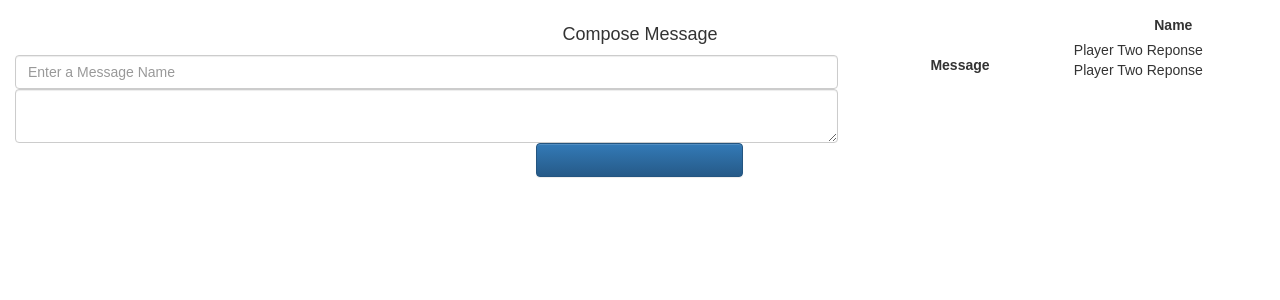
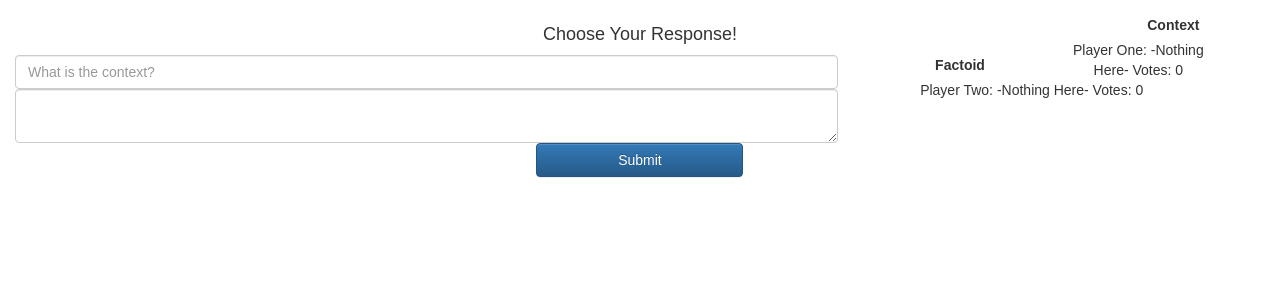
Before and after one commit to caelinsheahan/RabbitHole, a React (Create React App) app in the folder rabbithole/: page / in a window 1280 px wide. Shown: the top 300 px of the page. Built offline with nearby package versions, Linux system fonts and the light colour scheme.

Commit message:
voting kinda working

```diff
--- a/rabbithole/src/App.js
+++ b/rabbithole/src/App.js
@@ -13,23 +13,24 @@ class App extends Component {
     this.state = {
       name: '',
       body: '',
-      response: ['Player One Resonse', 'Player Two Reponse'],
+      response: ['-Nothing Here-', '-Nothing Here-'],
       votes: [0, 0]
     }
   }
   displayResponseOne = () => {
-    return this.state.response[0]
+    return "Player One: " + this.state.response[0]  + "  Votes: " + this.state.votes[0]
   }
   displayResponseTwo = () => {
-    return this.state.response[1]
+    return "Player Two: " + this.state.response[1] + "  Votes: " + this.state.votes[1]
   }
   nameChange = (e) => {
      this.setState({name: e.target.value});
   }
 
-  PlayerOneResponse = resp => {
+  PlayerOneResponse = () => {
     const response = this.state.response.slice(0)
-    response[0] = resp
+    const body = this.state.body.slice(0)
+    response[0] = body
     this.setState({ response: response })
   }
   PlayerTwoResponse = resp => {
@@ -77,7 +78,7 @@ class App extends Component {
           />
         <div className="container">
           <ResponseList
-            displayResponseOne={this.displayResponseTwo}
+            displayResponseOne={this.displayResponseOne}
             displayResponseTwo={this.displayResponseTwo}
             />
         </div>
--- a/rabbithole/src/Components/compose.js
+++ b/rabbithole/src/Components/compose.js
@@ -6,19 +6,19 @@ const compose = ({PlayerOneResponse, PlayerTwoResponse, bodyChange, nameChange})
     <form className="form">
       <div className="form-group">
         <div className="col-sm-8 col-sm-offset-2">
-          <h4>Compose Message</h4>
+          <h4>Choose Your Response!</h4>
         </div>
       </div>
       <div className="form-group">
         <label htmlFor="subject" className="col-sm-2 control-label">
-          Name
+          Context
         </label>
         <div className="col-sm-8">
           <input
             type="text"
             className="form-control"
             id="Name"
-            placeholder="Enter a Message Name"
+            placeholder="What is the context?"
             name="name"
             onChange={nameChange}
           />
@@ -26,7 +26,7 @@ const compose = ({PlayerOneResponse, PlayerTwoResponse, bodyChange, nameChange})
       </div>
       <div className="form-group">
         <label for="body" className="col-sm-2 control-label">
-          Message
+          Factoid
         </label>
         <div className="col-sm-8">
           <textarea name="body" id="body" className="form-control" onChange={bodyChange}/>
@@ -34,7 +34,7 @@ const compose = ({PlayerOneResponse, PlayerTwoResponse, bodyChange, nameChange})
       </div>
       <div className="form-group">
         <div className="col-sm-8 col-sm-offset-2">
-          <input className="btn btn-primary" onClick={(e)=>PlayerOneResponse(e)}/>
+          <input value="Submit" className="btn btn-primary" onClick={(e)=>PlayerOneResponse(e)}/>
         </div>
       </div>
     </form>
```
